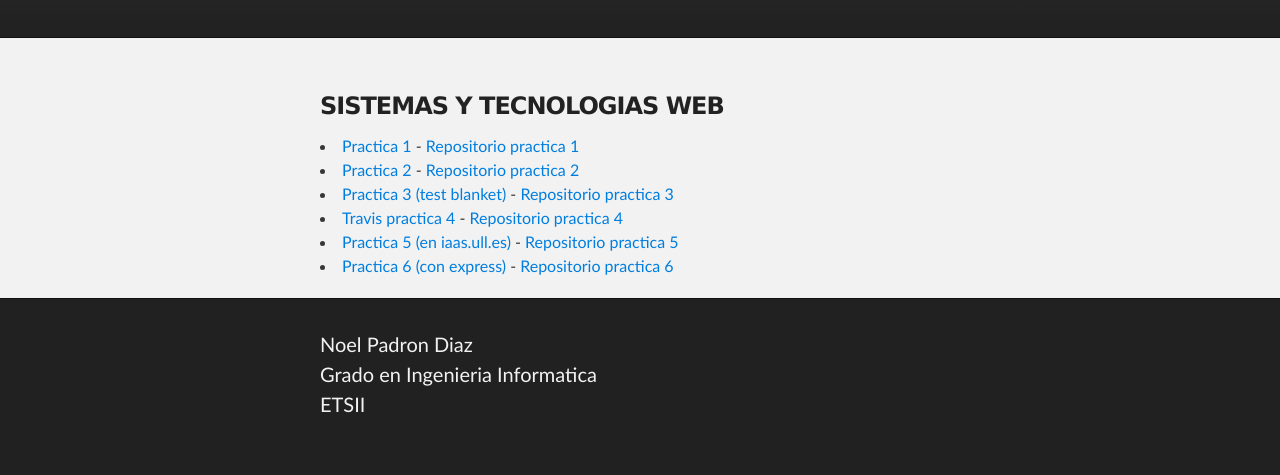
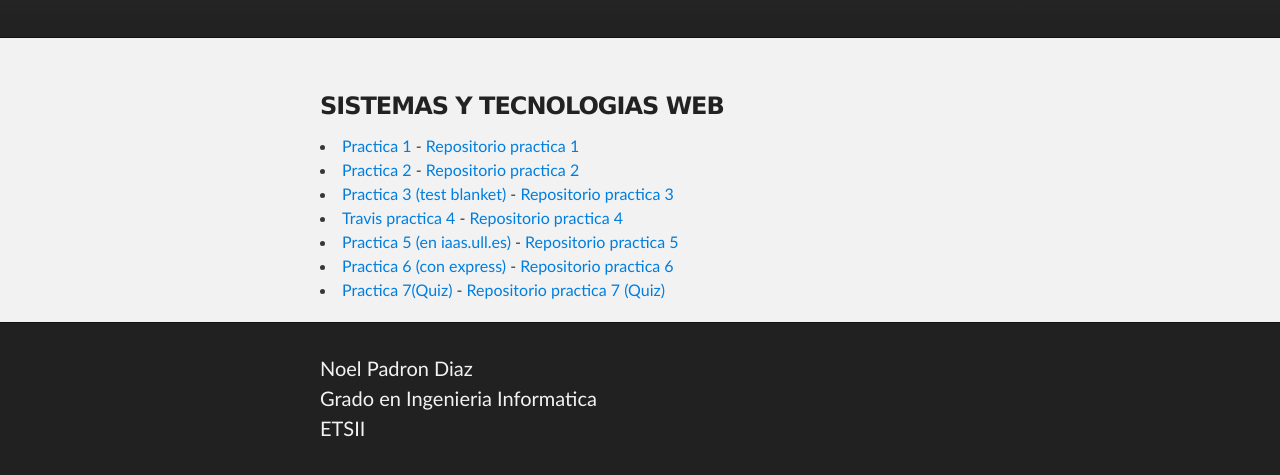
Before and after one commit to alu0100713435/alu0100713435.github.io, a plain HTML site: page index.html in a window 1280 px wide. Shown: the part 199-674 px from the top of the page. Drawn offline with Linux system fonts and the light colour scheme.

Commit message:
Practica 7

```diff
--- a/index.html
+++ b/index.html
@@ -34,6 +34,7 @@
         <li><a href="https://travis-ci.org/alu0100713435/STW_P4">Travis practica 4</a> - <a href="https://github.com/alu0100713435/STW_P4">Repositorio practica 4</a></li>
         <li><a href="http://10.6.128.88:8080/index.html">Practica 5 (en iaas.ull.es)</a> - <a href="https://github.com/alu0100713435/STW_P5">Repositorio practica 5</a></li>
         <li><a href="http://10.6.128.88:8080">Practica 6 (con express)</a> - <a href="https://github.com/alu0100713435/STW_P6">Repositorio practica 6</a></li>
+        <li><a href="http://10.6.128.88:8080">Practica 7(Quiz)</a> - <a href="https://github.com/alu0100713435/Quiz">Repositorio practica 7 (Quiz)</a></li>
       </section>
     </div>
 
```
